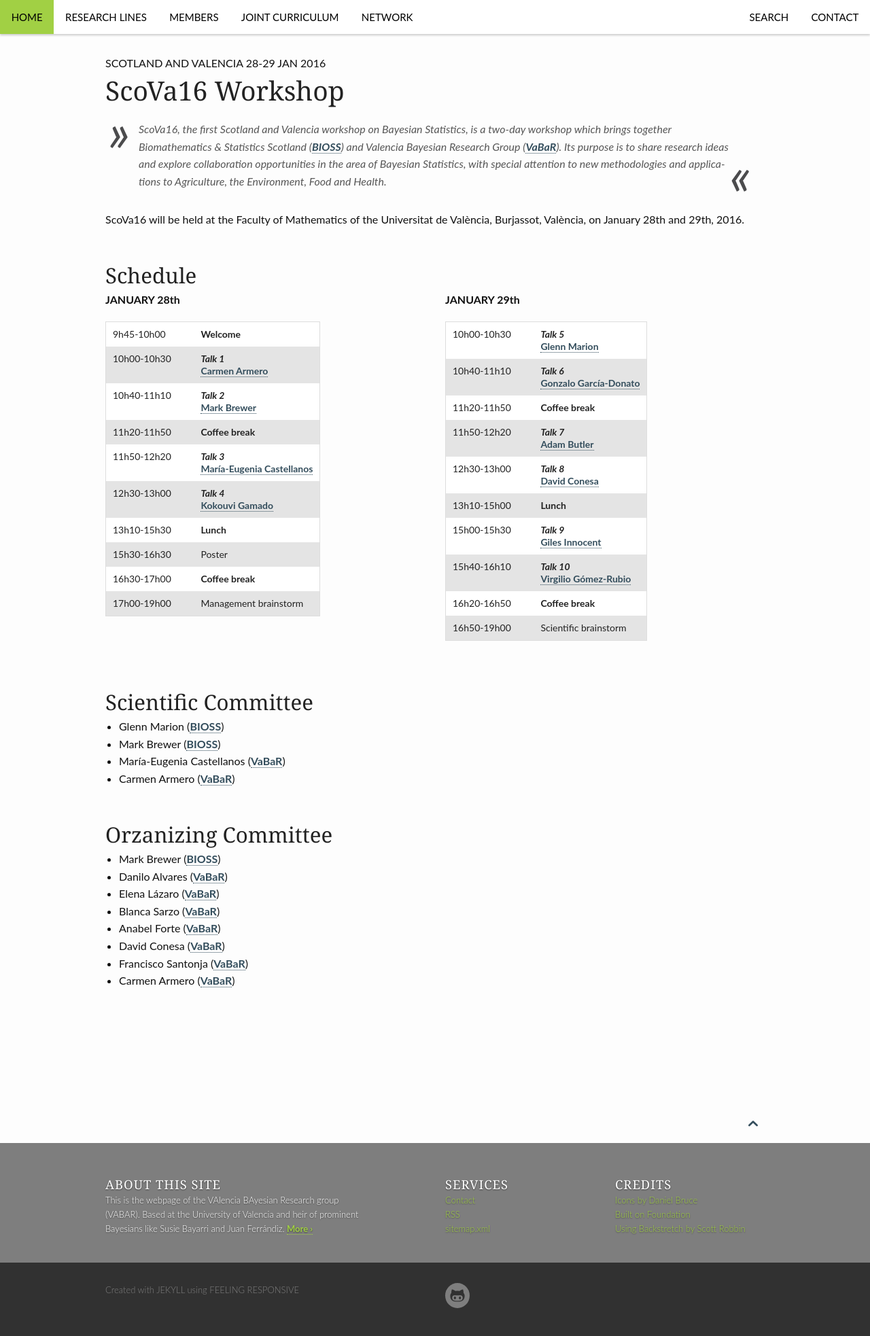
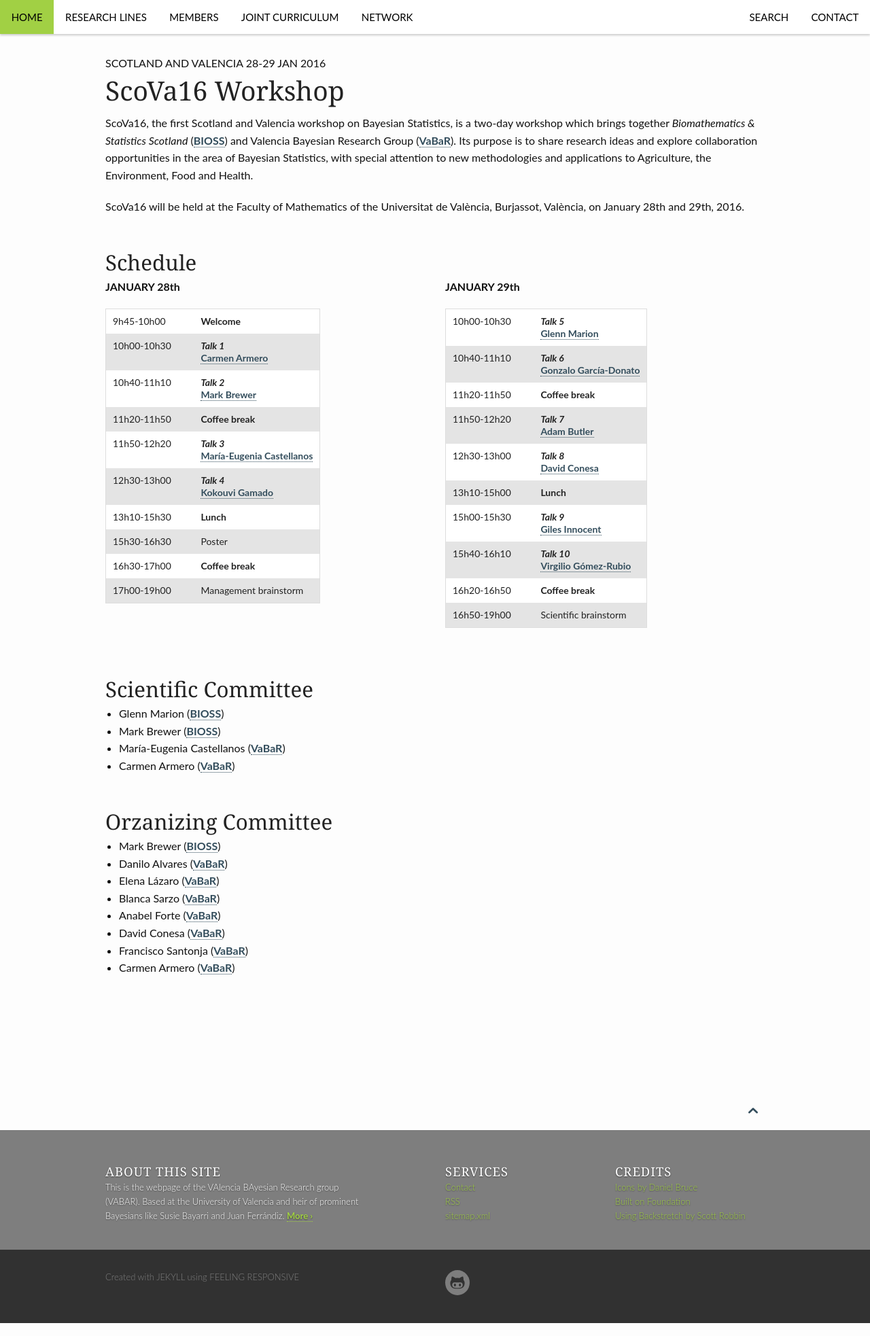
Before and after one commit to VABAR/VABAR.github.io, a Jekyll site: the page built from _posts/events/2015-12-17-ScoVa16.md, in a window 1280 px wide. Shown: the whole page at 68% size. Built offline with Jekyll 4.4.1, drawn with Linux system fonts in a browser that asks for light colours.

Commit message:
Update and rename 2015-11-25-ScoVa16.md to 2015-12-17-ScoVa16.md

```diff
--- a/_posts/events/2015-11-25-ScoVa16.md
+++ b/_posts/events/2015-12-17-ScoVa16.md
@@ -8,8 +8,7 @@
 categories: events
 ---
 
-> ScoVa16, the first Scotland and Valencia workshop on Bayesian Statistics, is a two-day workshop which brings together *Biomathematics & Statistics Scotland* ([BIOSS](http://www.bioss.ac.uk/)) and Valencia Bayesian Research Group ([VaBaR](http://vabar.github.io/)).
-> Its purpose is to share research ideas and explore collaboration opportunities in the area of Bayesian Statistics, with special attention to new methodologies and applications to Agriculture, the Environment, Food and Health.
+ScoVa16, the first Scotland and Valencia workshop on Bayesian Statistics, is a two-day workshop which brings together *Biomathematics & Statistics Scotland* ([BIOSS](http://www.bioss.ac.uk/)) and Valencia Bayesian Research Group ([VaBaR](http://vabar.github.io/)). Its purpose is to share research ideas and explore collaboration opportunities in the area of Bayesian Statistics, with special attention to new methodologies and applications to Agriculture, the Environment, Food and Health.
 
 ScoVa16 will be held at the Faculty of Mathematics of the Universitat de València, Burjassot, València, on January 28th and 29th, 2016.
 
```
